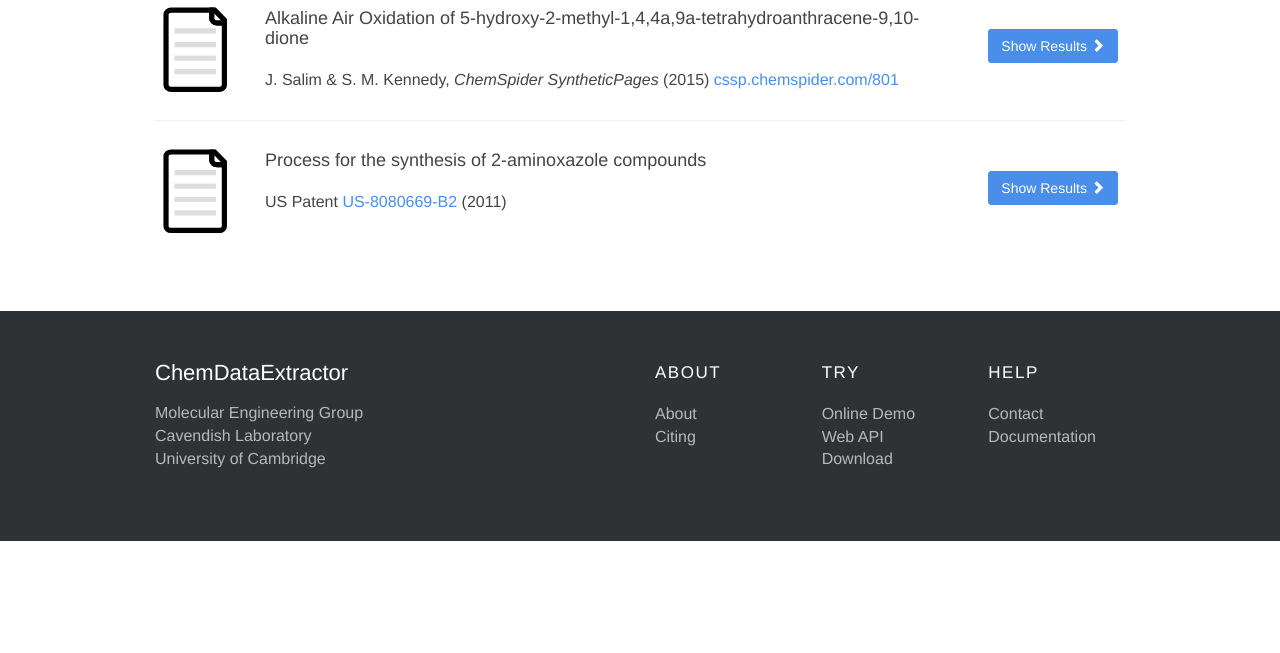
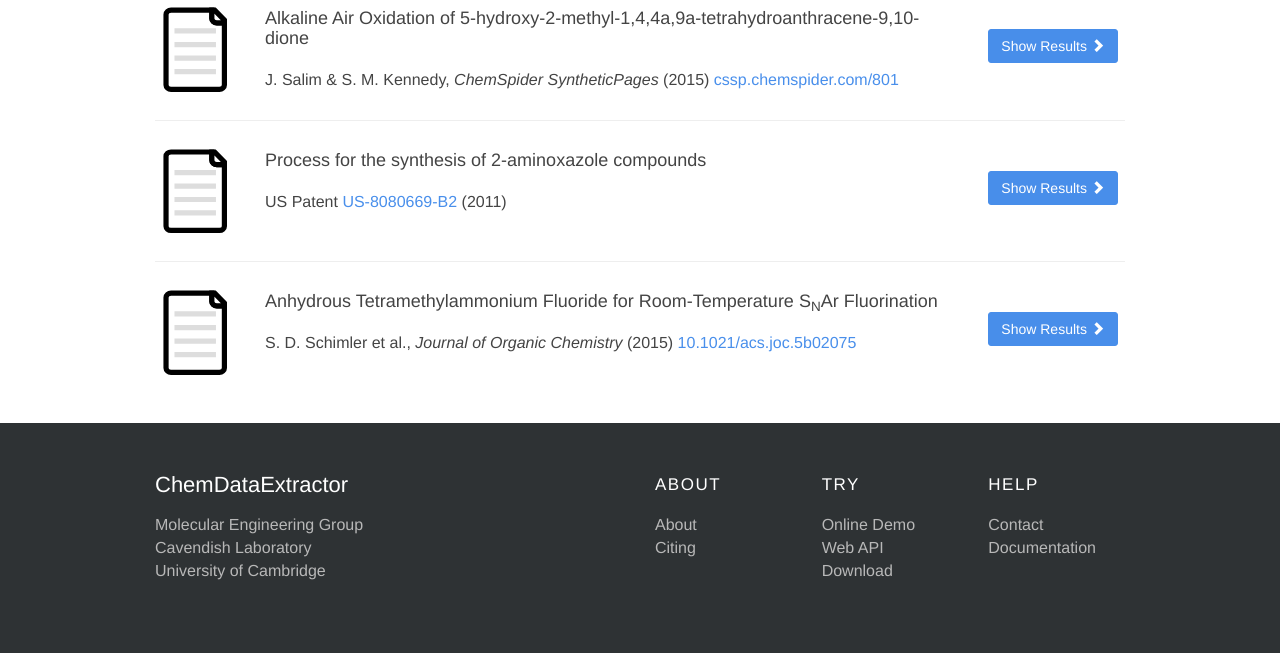
Before and after one commit to mcs07/cdeweb, a Flask app: page /demo in a window 1280 px wide, after a click on "example files". Shown: the part 526-1179 px from the top of the page. Before the commit the page ends 1067 px from the top, so only its background shows below. Run offline with Flask 2, Linux system fonts and the light colour scheme; some libraries are stand-ins or nearby versions.

Commit message:
Add ACS example file

```diff
--- a/cdeweb/templates/demo.html
+++ b/cdeweb/templates/demo.html
@@ -84,6 +84,19 @@
               <a class="btn btn-primary btn-result" href="/results/6b7f82cc-987f-494e-9fa2-16f22c1c8cd0">Show Results {{utils.icon('chevron-right')}}</a>
             </div>
           </div>
+          <hr>
+          <div class="row">
+            <div class="col-xs-12 col-sm-10">
+              <img class="doc-icon" src="{{ url_for('static', filename='img/document.svg') }}">
+              <div class="doc-meta">
+                <h4>Anhydrous Tetramethylammonium Fluoride for Room-Temperature S<sub>N</sub>Ar Fluorination</h4>
+                <div>S. D. Schimler et al., <em>Journal of Organic Chemistry</em> (2015) <a href="http://dx.doi.org/10.1021/acs.joc.5b02075">10.1021/acs.joc.5b02075</a></div>
+              </div>
+            </div>
+            <div class="col-xs-12 col-sm-2">
+              <a class="btn btn-primary btn-result" href="/results/91a34bdb-ba93-4833-b344-91857404f3f2">Show Results {{utils.icon('chevron-right')}}</a>
+            </div>
+          </div>
         </div>
         {#
         <div role="tabpanel" class="tab-pane" id="tab-url">
```
